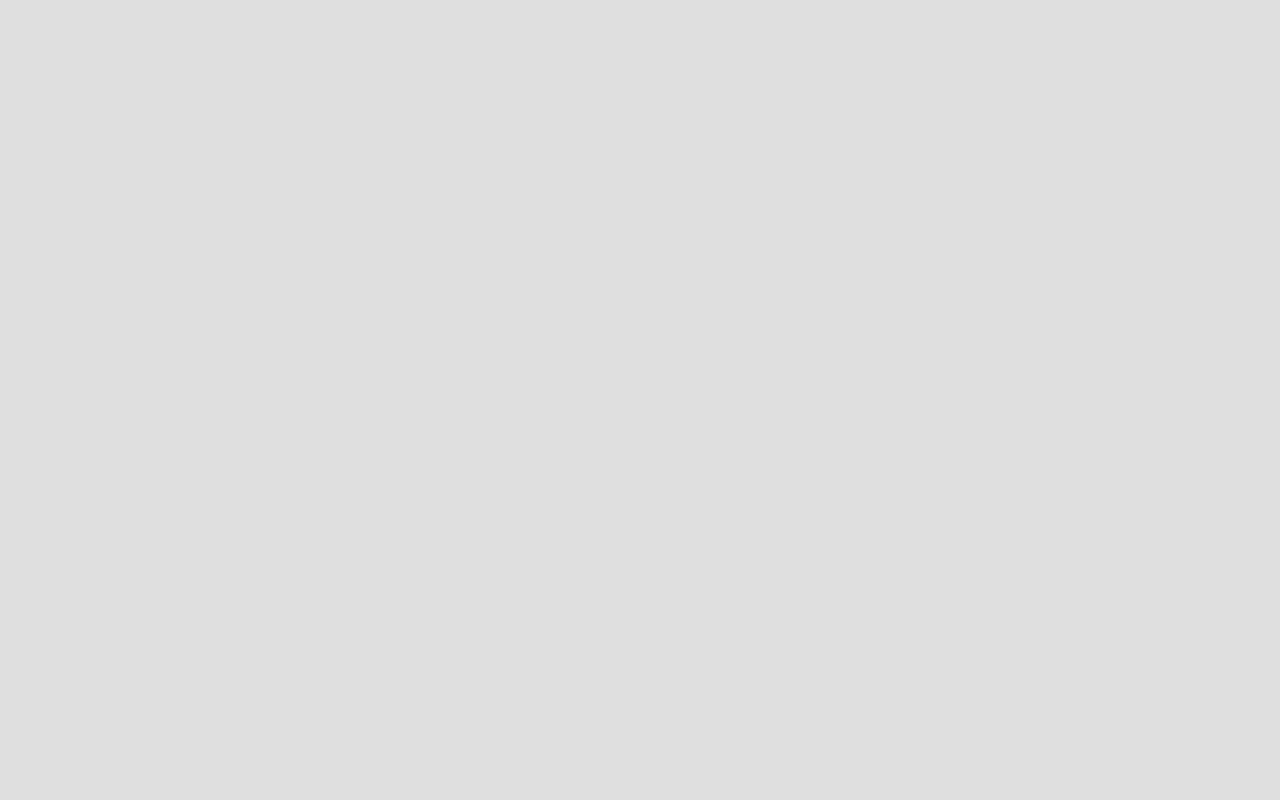
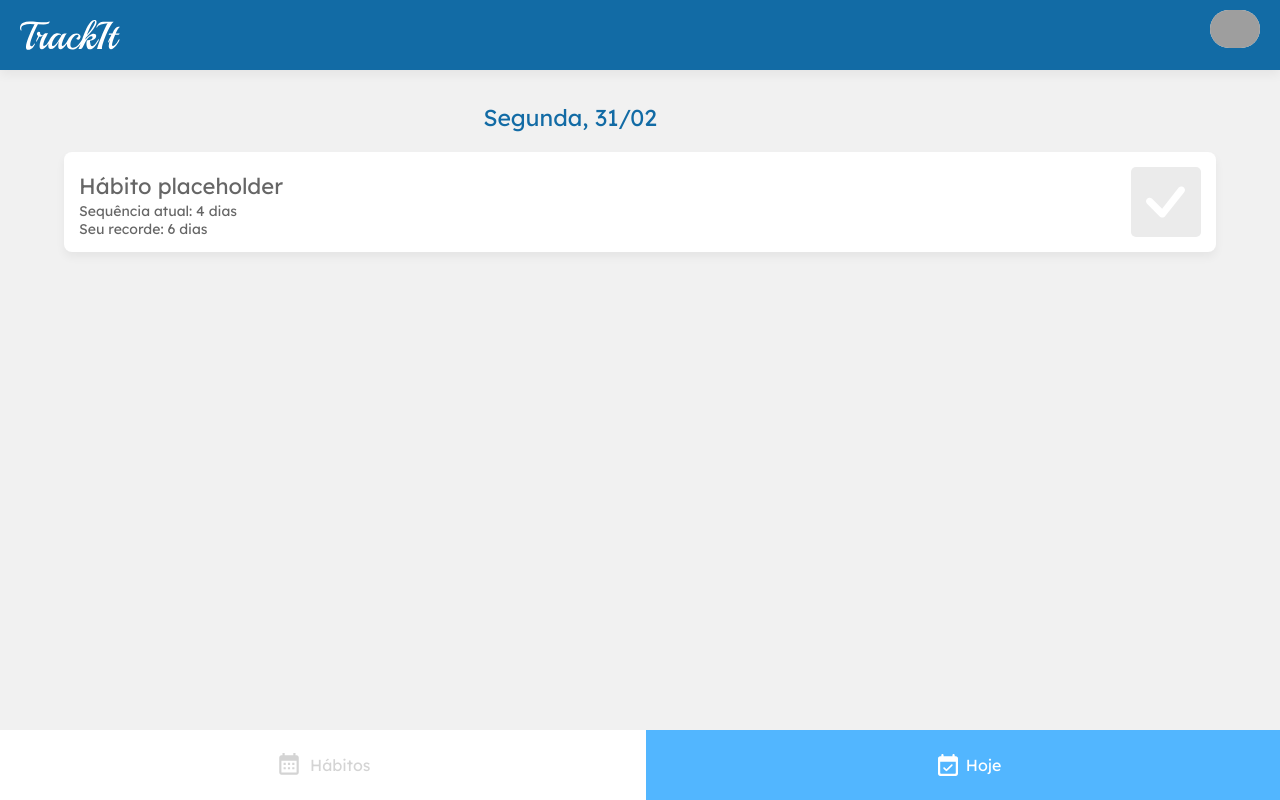
Before and after one commit to mthsmnds/trackit, a React (Vite) app: page /hoje in a window 1280 px wide. Before the commit this address had no page. Built offline with nearby package versions, Linux system fonts and the light colour scheme; grey boxes are pictures that could not be loaded.

Commit message:
layout finalizado

```diff
--- a/src/App.jsx
+++ b/src/App.jsx
@@ -6,6 +6,7 @@ import { Link } from "react-router-dom";
 import Login from './pages/Login';
 import SignUp from "./pages/SignUp";
 import Habits from "./pages/Habits";
+import Today from "./pages/Today";
 
 function App() {
 
@@ -16,6 +17,7 @@ function App() {
       <Route path="/" element={<Login/>}/>
       <Route path="/cadastro" element={<SignUp/>}/>
       <Route path="/habitos" element={<Habits/>}/>
+      <Route path="/hoje" element={<Today/>}/>
     </Routes>
     </BrowserRouter>
   )
@@ -29,7 +31,7 @@ const GlobalStyle = createGlobalStyle`
     box-sizing: border-box;
     margin: 0;
     padding: 0;
-    background-color: #dfdfdf;
+    background-color: #f1f1f1;
   }
 `
 
--- a/src/components/Footer.jsx
+++ b/src/components/Footer.jsx
@@ -1,15 +1,21 @@
 import React from "react";
 import styled from "styled-components";
+import { useLocation } from "react-router-dom";
 
 function Footer(){
+            const location = useLocation();
+
+            const isHabits = location.pathname === "/habitos";
+            const isToday = location.pathname === "/hoje";
+
             return(
                         <BarWrap>
-                                    <Habits>
-                                    <IconOn src="public\calendar-on.svg"/>
+                                    <Habits active={isHabits}>
+                                    <Icon src={isHabits ? "public/calendar-on.svg" : "public/calendar-off.svg"} style={{width: "26px"}} />
                                     Hábitos
                                     </Habits>
-                                    <Today>
-                                    <IconOff src="public\event-off.svg"/>
+                                    <Today active={isToday}>
+                                    <Icon src={isToday ? "public/event-on.svg" : "public/event-off.svg"} style={{width: "20px"}} />
                                     Hoje
                                     </Today>
                         </BarWrap>
@@ -35,8 +41,8 @@ const Habits = styled.div`
             left: 0;
             width: 50%;
             height: 100%;
-            color: white;
-            background-color:#52B6FF ;
+            color: ${(props) => (props.active ? "white" : "#D4D4D4")};
+            background-color: ${(props) => (props.active ? "#52B6FF" : "#FFFFFF")};
 `
 const Today = styled.div`
             position: absolute;
@@ -46,18 +52,14 @@ const Today = styled.div`
             right: 0;
             width: 50%;
             height: 100%;
-            color: #D4D4D4;
-            background-color:#ffffff ;
+            color: ${(props) => (props.active ? "white" : "#D4D4D4")};
+            background-color: ${(props) => (props.active ? "#52B6FF" : "#ffffff")};
 `
 
-const IconOn = styled.img`
-            background-color:#52B6FF ;
+const Icon = styled.img`
             width: 24px;
-`
-const IconOff = styled.img`
-            background-color:#ffffff ;
-            width: 18px;
-            margin-right: 3px;
-`
+            margin-right: 8px;
+            background-color: inherit;
+`;
 
 export default Footer;
--- a/src/pages/Habits.jsx
+++ b/src/pages/Habits.jsx
@@ -24,6 +24,12 @@ function Habits(){
                                                 </Options>
                                                 </HabitForm>
                                     </HabitBox>
+                                    <HabitBox>
+                                                <Habit>
+                                                            <h1>Hábito placeholder</h1>
+                                                </Habit>
+                                                <Days><h1>D</h1><h1>S</h1><h1>T</h1><h1>Q</h1><h1>Q</h1><h1>S</h1><h1>S</h1>         </Days>
+                                    </HabitBox>
                                     <Warning>Você não tem nenhum hábito cadastrado ainda. Adicione um hábito para começar a trackear!</Warning>
                         </Wrapper>
                         <Footer></Footer>
@@ -38,7 +44,6 @@ const Wrapper = styled.div`
             justify-content: center;
             align-items: center;
             padding-top: 100px;
-            /* background-color: #1ddf41; */
             `
 
 const AddHabit = styled.div`
@@ -69,10 +74,12 @@ const HabitBox = styled.div`
             flex-direction: column;
             justify-content: center;
             padding: 5px 15px 5px;
+            margin-bottom: 10px;
             border-radius: 8px;
             background-color: #FFFFFF;
             position: relative;
             box-shadow: 0px 5px 10px 0px rgb(0 0 0 / 5%);
+            width: 90%;
             `
 
 const HabitForm = styled.form`
@@ -83,6 +90,7 @@ const HabitForm = styled.form`
                         border-radius: 5px;
                         padding: 10px;
                         margin:3px;
+                        margin-top: 10px;
                         width: 80vw;
                         font-size: 16px;
                         color: #666666;
@@ -146,6 +154,16 @@ const Warning = styled.div`
             justify-content: center;
             padding: 20px;
             `
+const Habit = styled.div`
+            background-color: #FFFFFF;
+            margin: 3px;
 
+            h1{
+                        background-color: #FFFFFF;
+                        font-size: 20px;
+                        font-weight: 400;
+                        color: #666666
+            }
+`
 
 export default Habits;
--- /dev/null
+++ b/src/pages/Today.jsx
@@ -0,0 +1,92 @@
+import React from "react";
+import styled from "styled-components";
+import Header from "../components/Header";
+import Footer from "../components/Footer";
+
+function Today(){
+            return(
+                        <>
+                        <Header></Header>
+                        <Wrapper>
+                                    <Weekday>Segunda, 31/02</Weekday>
+                                    <HabitBox>
+                                                <Title>Hábito placeholder</Title>
+                                                <Streak><p>Sequência atual: 4 dias</p></Streak>
+                                                <Streak><p>Seu recorde: 6 dias</p></Streak>
+                                                <Checkmark src="public\checkmark.svg"/>
+                                    </HabitBox>
+                        </Wrapper>
+                        <Footer></Footer>
+                        </>
+            )
+
+}
+
+//---------------------STYLES-------------------------
+
+const Wrapper = styled.div`
+            display: flex;
+            flex-direction: column;
+            justify-content: center;
+            align-items: center;
+            padding-top: 100px;
+`
+
+
+const Weekday = styled.div`
+            display: flex;
+            justify-content: space-around;
+            margin-bottom: 20px;
+            font-weight:400;
+            font-size: 23px;
+            color:#126BA5 ;
+            margin-right: 140px;
+            padding-top: 3px;
+`
+
+
+const HabitBox = styled.div`
+            display: flex;
+            flex-direction: column;
+            justify-content: center;
+            padding: 5px 15px 5px;
+            margin-bottom: 10px;
+            border-radius: 8px;
+            background-color: #FFFFFF;
+            position: relative;
+            box-shadow: 0px 5px 10px 0px rgb(0 0 0 / 5%);
+            width: 90%;
+            height: 100px;
+            `
+
+const Title = styled.h1`
+            font-weight: 400;
+            font-size: 22px;
+            color: #666666;
+            background-color: #FFFFFF;
+            margin-top: 5px;
+            margin-bottom: 2px;
+            `
+const Streak = styled.div`
+            background-color: #FFFFFF;
+
+            p{
+                        font-size: 14px;
+                        font-weight: 400;
+                        color: #666666;
+                        background-color: #FFFFFF;
+            }
+`
+
+const Checkmark = styled.img`
+            position: absolute;
+            right: 15px;
+            background-color: #EBEBEB;
+            width: 70px;
+            height: 70px;
+            padding: 15px;
+            border-radius: 5px;
+
+`
+
+export default Today;
```
Also changed, not shown: public/checkmark.svg (added).
